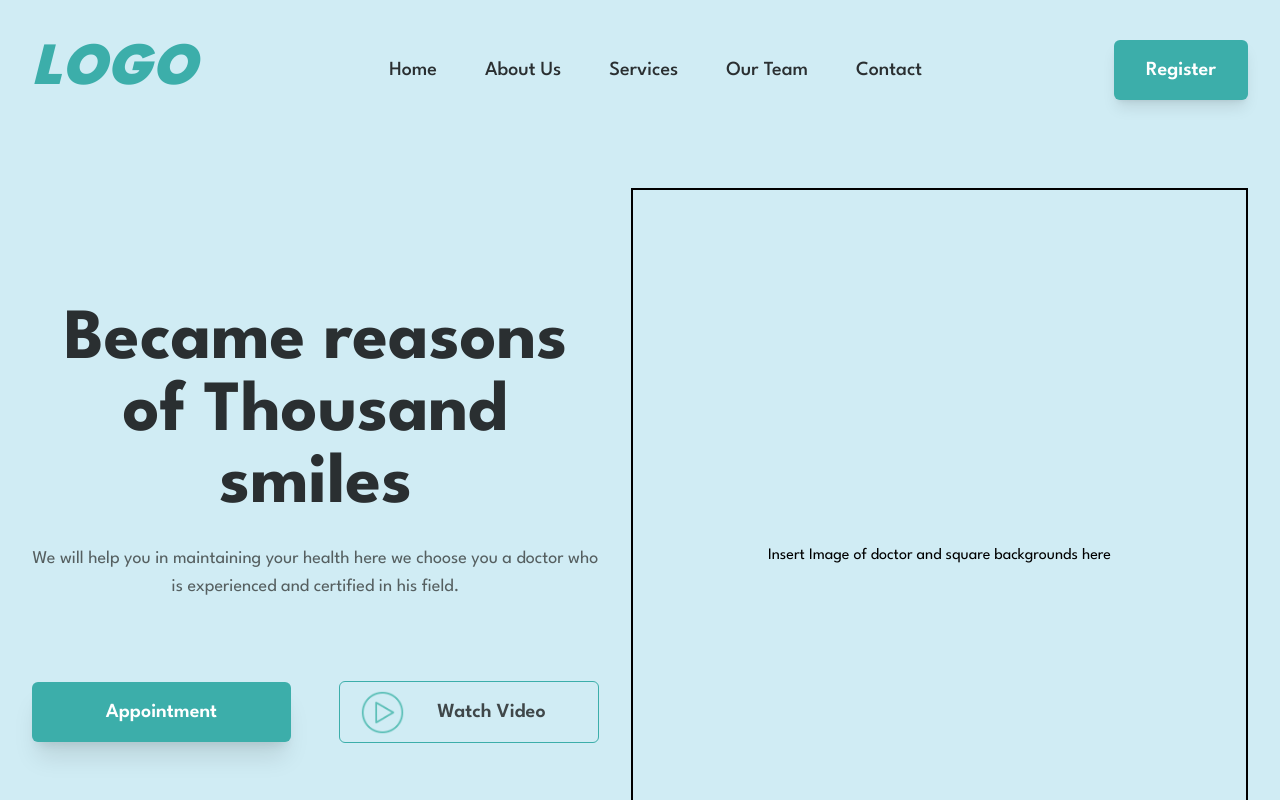
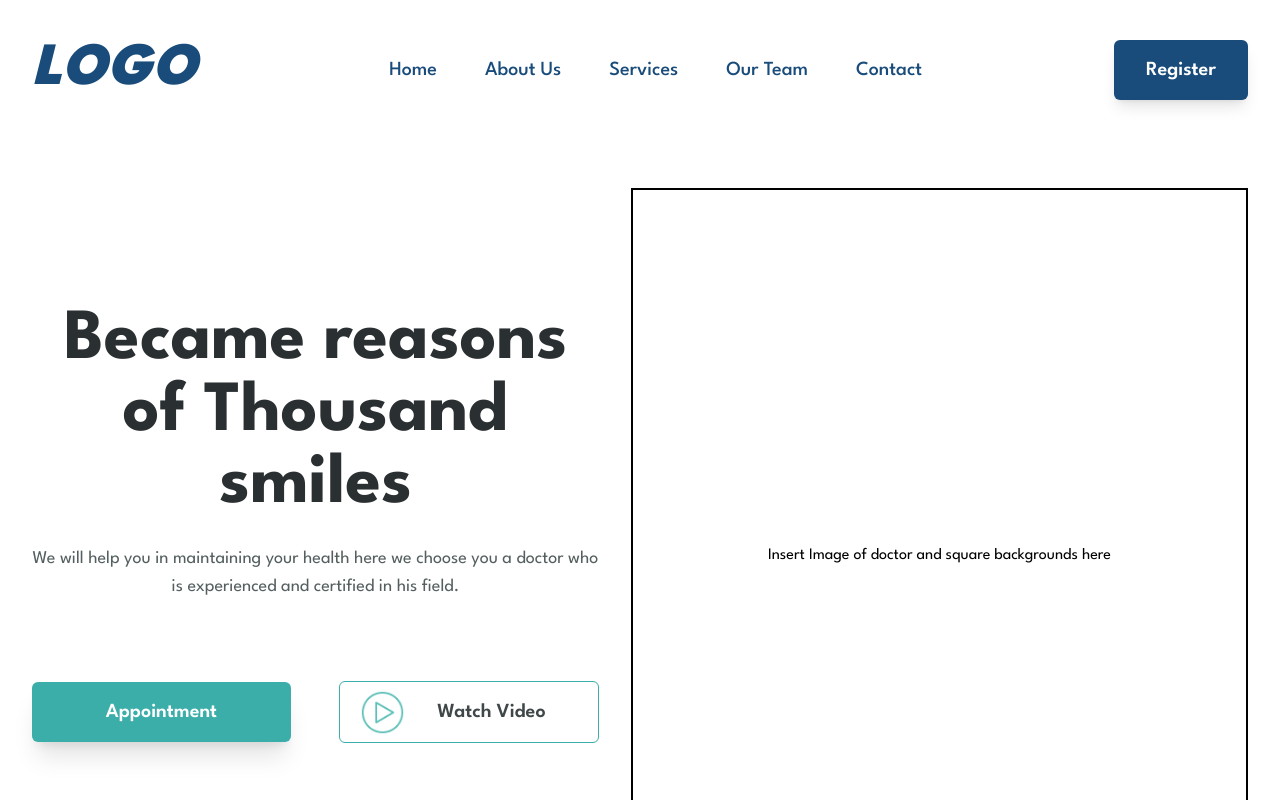
Before and after one commit to zrvnarmarin/IM-Digital---Med, a Next.js app: page / in a window 1280 px wide. Shown: the top 800 px of the page. Built offline with nearby package versions, Linux system fonts and the light colour scheme.

Commit message:
navbar hamburger menu updated design

```diff
--- a/app/(home-sections)/Navbar.tsx
+++ b/app/(home-sections)/Navbar.tsx
@@ -11,22 +11,24 @@ export default function Navbar() {
     <header className='w-full'>
         <nav className='flex flex-row justify-between items-center py-6 bg-[#5dc0b8] lg:bg-inherit px-8'>
             <Link href={'/'}>
-                <p className='text-3xl sm:text-4xl leading-10 font-black italic text-white md:text-6xl lg:text-[#3caeaa]'>LOGO</p>
+                <p className='text-3xl sm:text-4xl leading-10 font-black italic text-white md:text-6xl lg:text-[#194C7A]'>LOGO</p>
             </Link>
             <ul className='hidden lg:flex flex-row items-center justify-between gap-12'>
-                <li className='text-[#2a2f31] xs:text-md lg:text-lg xl:text-xl font-medium leading-7'><Link href={'/'}>Home</Link></li>
-                <li className='text-[#2a2f31] xs:text-md lg:text-lg xl:text-xl font-medium leading-7'><Link href={'/about-us'}>About Us</Link></li>
-                <li className='text-[#2a2f31] xs:text-md lg:text-lg xl:text-xl font-medium leading-7'><Link href={'/services'}>Services</Link></li>
-                <li className='text-[#2a2f31] xs:text-md lg:text-lg xl:text-xl font-medium leading-7'><Link href={'/our-team'}>Our Team</Link></li>
-                <li className='text-[#2a2f31] xs:text-md lg:text-lg xl:text-xl font-medium leading-7'><Link href={'/contact'}>Contact</Link></li>
+                <li className='text-[#194C7A] xs:text-md lg:text-lg xl:text-xl font-medium leading-7'><Link href={'/'}>Home</Link></li>
+                <li className='text-[#194C7A] xs:text-md lg:text-lg xl:text-xl font-medium leading-7'><Link href={'/about-us'}>About Us</Link></li>
+                <li className='text-[#194C7A] xs:text-md lg:text-lg xl:text-xl font-medium leading-7'><Link href={'/services'}>Services</Link></li>
+                <li className='text-[#194C7A] xs:text-md lg:text-lg xl:text-xl font-medium leading-7'><Link href={'/our-team'}>Our Team</Link></li>
+                <li className='text-[#194C7A] xs:text-md lg:text-lg xl:text-xl font-medium leading-7'><Link href={'/contact'}>Contact</Link></li>
             </ul>
             <div>
-                <button className='hidden lg:block text-white lg:text-lg xl:text-xl font-semibold leading-7 bg-[#3caeaa] hover:bg-[#47ccc7] shadow-lg hover:scale-105 duration-100 px-8 py-4 rounded-md'>Register</button>
+                <button className='hidden lg:block text-white lg:text-lg xl:text-xl font-semibold leading-7 bg-[#194C7A] hover:bg-[#47ccc7] shadow-lg hover:scale-105 duration-100 px-8 py-4 rounded-md'>Register</button>
             </div>
             <div className='block lg:hidden'>
-                <svg xmlns="http://www.w3.org/2000/svg" fill="none" viewBox="0 0 24 24" strokeWidth="1.5" stroke="currentColor" className="text-white w-8 h-8">
-                    <path strokeLinecap="round" strokeLinejoin="round" d="M3.75 5.25h16.5m-16.5 4.5h16.5m-16.5 4.5h16.5m-16.5 4.5h16.5" />
-                </svg>
+            <button className="flex flex-col gap-1.5 items-end">
+          <div className="w-7 rounded-md h-[2px] bg-white"></div>
+          <div className="w-7 h-[2px] rounded-md bg-white"></div>
+          <div className="w-7 h-[2px] rounded-md bg-white"></div>
+        </button>
             </div>
         </nav>
     </header>
--- a/app/page.tsx
+++ b/app/page.tsx
@@ -9,7 +9,7 @@ import { Sidebar } from './layout'
 
 export default function Home() {
   return (
-    <main className="flex min-h-screen flex-col items-center lg:pt-4 bg-[#d0ecf4]">
+    <main className="flex min-h-screen flex-col items-center lg:pt-4 bg-[#FFFFFF]">
       <Navbar />
       <HeroSection />
       <WhyPeopleChooseUs />
```
